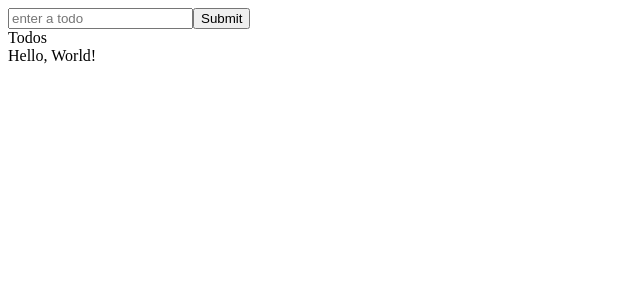
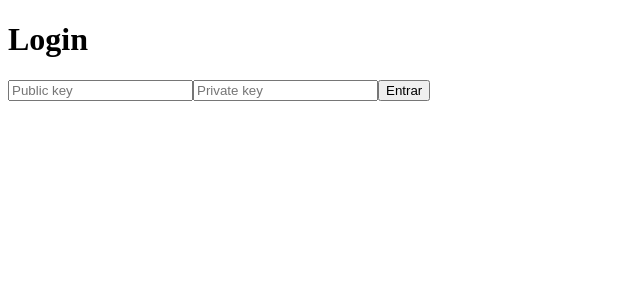
Before and after one commit to josianeReis/developer-marvel, a React app: page / in a window 1280 px wide. Shown: the top 300 px of the page, without its empty margins (0-640 px from the left). Built offline with nearby package versions, Linux system fonts and the light colour scheme.

Commit message:
feat: Adds auth slice

```diff
--- a/package.json
+++ b/package.json
@@ -31,6 +31,7 @@
     "@testing-library/jest-dom": "^6.1.2",
     "@testing-library/react": "^14.0.0",
     "@types/styled-components": "^5.1.26",
+    "axios": "^1.5.0",
     "jest-environment-jsdom": "^29.6.4",
     "react": "^18.2.0",
     "react-dom": "^18.2.0",
--- /dev/null
+++ b/src/features/auth/auth.tsx
@@ -0,0 +1,27 @@
+import { createSlice } from '@reduxjs/toolkit';
+
+interface AuthState {
+  publicKey: string;
+  privateKey: string;
+}
+
+const initialState: AuthState = {
+  publicKey: '',
+  privateKey: ''
+};
+
+export const authSlice = createSlice({
+  name: 'auth',
+  initialState: initialState,
+  reducers: {
+    login: (state, action) => {
+      const { payload } = action;
+      state.publicKey = payload.publicKey;
+      state.privateKey = payload.privateKey;
+    }
+  }
+});
+
+export const { login } = authSlice.actions;
+
+export default authSlice.reducer;
--- /dev/null
+++ b/src/helpers.ts
@@ -0,0 +1,5 @@
+import { TypedUseSelectorHook, useDispatch, useSelector } from 'react-redux';
+import type { RootState, AppDispatch } from './store';
+
+export const useAppDispatch: () => AppDispatch = useDispatch;
+export const useAppSelector: TypedUseSelectorHook<RootState> = useSelector;
--- a/src/pages/Login/index.tsx
+++ b/src/pages/Login/index.tsx
@@ -1,18 +1,48 @@
-// eslint-disable-next-line @typescript-eslint/ban-ts-comment
-// @ts-nocheck
 import React from 'react';
-import AddTodo from '../../components/AddTodo';
-import Todos from '../../components/Todos';
-
-// import { Container } from './styles';
+import { login } from '../../features/auth/auth';
+import { useAppDispatch } from '../../helpers';
+// import AddTodo from '../../components/AddTodo';
+// import Todos from '../../components/Todos';
 
 const Login: React.FC = () => {
+  const [publicKey, setPublicKey] = React.useState('');
+  const [privateKey, setPrivateKey] = React.useState('');
+
+  const dispatch = useAppDispatch();
+
+  const handleSubmit = (e: React.FormEvent<HTMLFormElement>) => {
+    console.log('publicKey', publicKey);
+    console.log('privateKey', privateKey);
+
+    e.preventDefault();
+    dispatch(login({ publicKey, privateKey }));
+    console.log('teste');
+  };
+
   return (
-    <>
-      <AddTodo />
-      <Todos />
-    </>
+    <form onSubmit={handleSubmit}>
+      <h1>Login</h1>
+      <input
+        type="text"
+        placeholder="Public key"
+        onChange={(e) => setPublicKey(e.target.value)}
+        value={publicKey}
+      />
+      <input
+        type="text"
+        placeholder="Private key"
+        onChange={(e) => setPrivateKey(e.target.value)}
+        value={privateKey}
+      />
+      <button type="submit">Entrar</button>
+    </form>
   );
+  // return (
+  //   <>
+  //     <AddTodo />
+  //     <Todos />
+  //   </>
+  // );
 };
 
 export default Login;
--- a/src/store/index.ts
+++ b/src/store/index.ts
@@ -1,6 +1,13 @@
 import { configureStore } from '@reduxjs/toolkit';
+import authSlice from '../features/auth/auth';
 import todoSlice from '../features/todo/todoSlice';
 
 export const store = configureStore({
-  reducer: todoSlice
+  reducer: {
+    todo: todoSlice,
+    auth: authSlice
+  }
 });
+
+export type AppDispatch = typeof store.dispatch;
+export type RootState = ReturnType<typeof store.getState>;
```
Also changed, not shown: src/services/api.ts (added, +11 -0 lines), tsconfig.json (+1 -8 lines), 1 other file (tests, documents, lock files or other folders).
